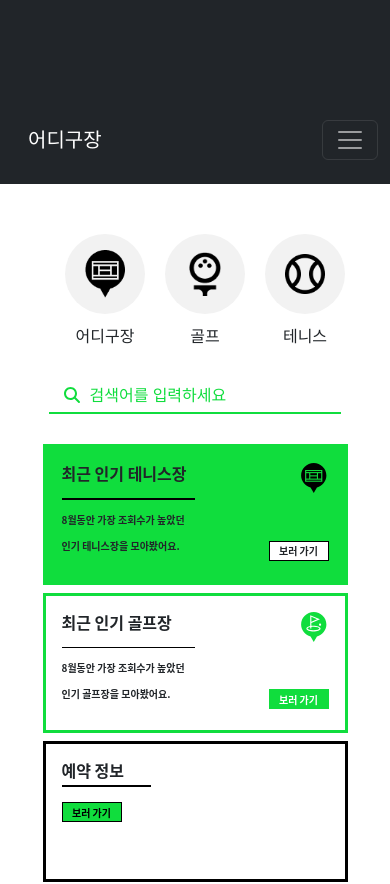
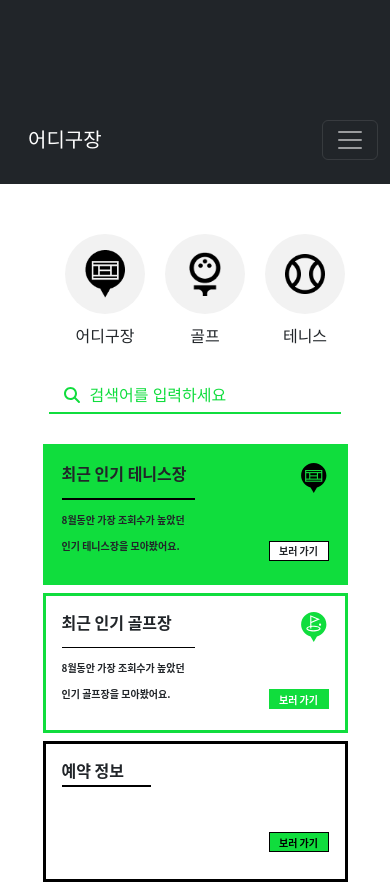
Before and after one commit to manu1307/Flawless-KuHackathon, a React (Create React App) app: page / in a window 390 px wide. Shown: the top 884 px of the page. Built offline with nearby package versions, Linux system fonts and the light colour scheme; no server answers.

Commit message:
모바일  button 위치 수정

```diff
--- a/src/components/MainPage/MainPageSm.js
+++ b/src/components/MainPage/MainPageSm.js
@@ -112,6 +112,7 @@
             </div>
           </Box>
           <Box borderColor="#000" className="h-full p-3 my-2 ">
+            <div className="flex flex-col">
               <div>
                 <First className="flex justify-between font-bold">
                   예약 정보
@@ -119,14 +120,16 @@
                 <UnderLine className="w-1/3" />
               </div>
               <div>
-              <div className="flex justify-between">
+                <div className="flex justify-end">
                   <Button
                     inputColor="#10dd3d"
                     borderInput="1px solid #000"
                     className="text-black"
+                    style={{ position: "relative", top: "30px" }}
                   >
                     보러 가기
                   </Button>
+                </div>
               </div>
             </div>
           </Box>
```
Lines whose indentation alone changed are shown as unchanged.
